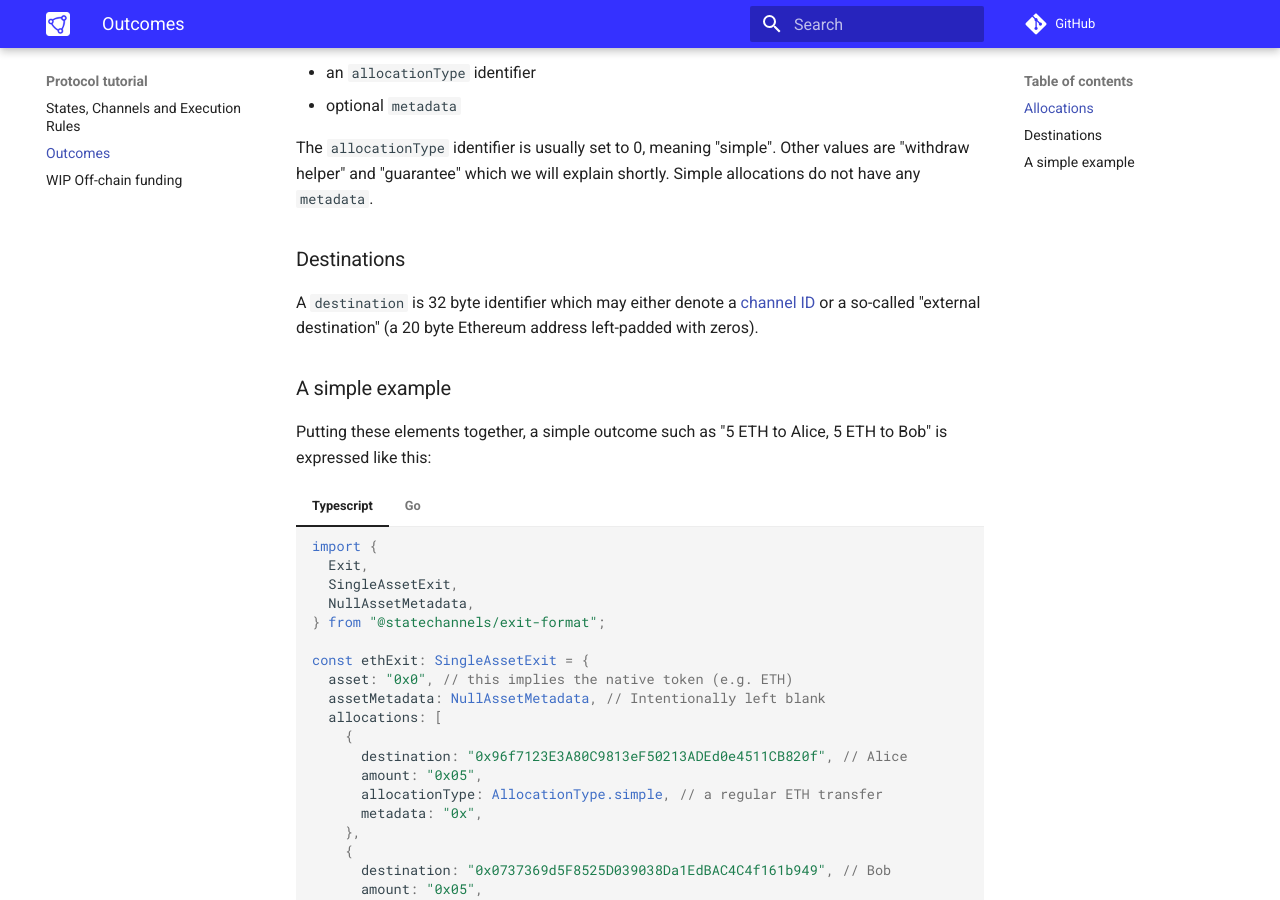
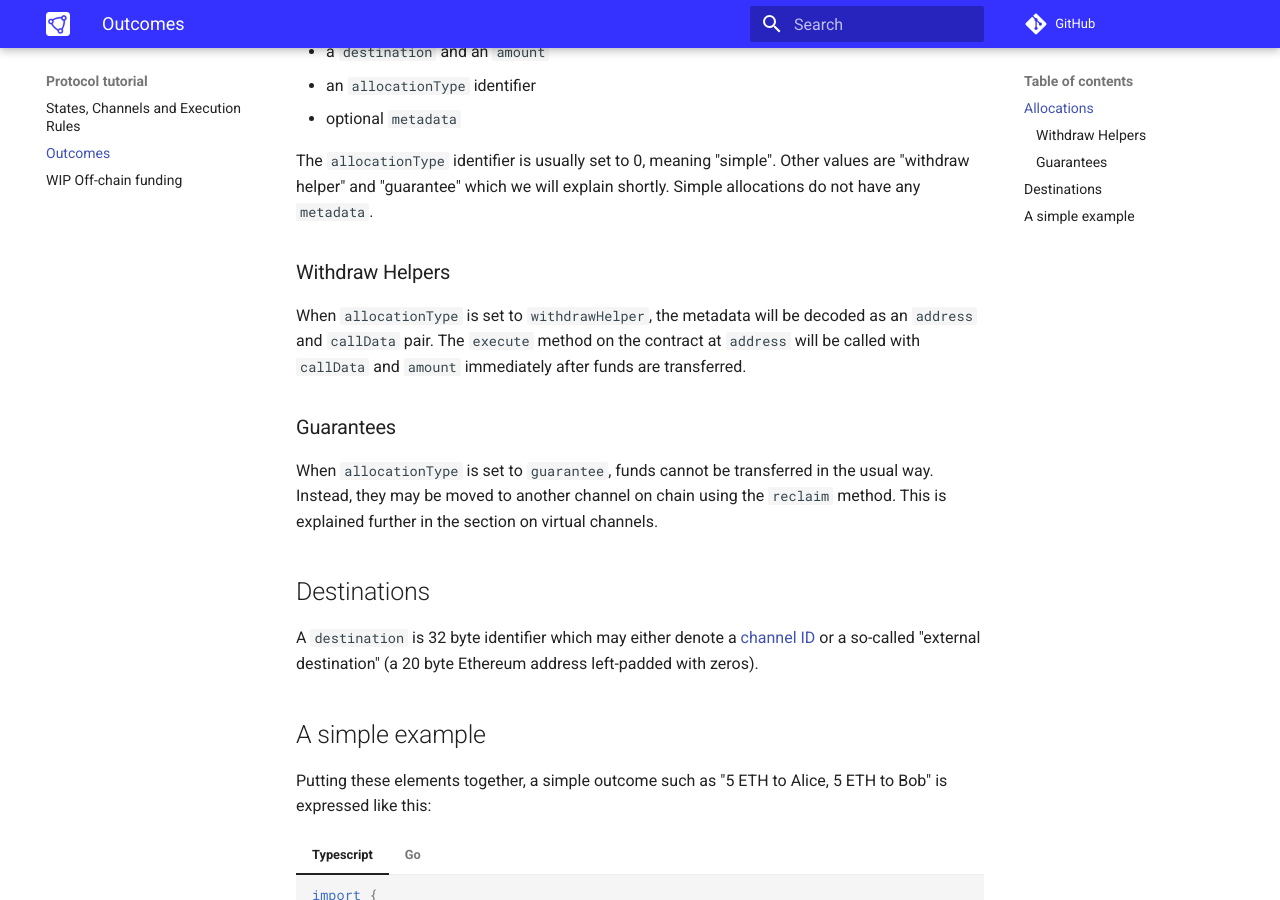
Before and after one commit to statechannels/go-nitro, an MkDocs documentation site: the page built from docs/protocol-tutorial/0002-outcomes.md, in a window 1280 px wide and 900 px high, scrolled down 739 px. Built offline with MkDocs 1.6.1 and Material for MkDocs 9.7.7, drawn with Linux system fonts in a browser that asks for light colours; comment, search, counter and statistics services are not loaded.

Commit message:
add sections on withdrawhelpers and gurantees

```diff
--- a/docs/protocol-tutorial/0002-outcomes.md
+++ b/docs/protocol-tutorial/0002-outcomes.md
@@ -16,7 +16,7 @@ An `Outcome` is an array of `SingleAssetExits`, each specifying:
 
 The optional `assetMetadata` is used only by more exotic asset types, and is zero-ed out for native and ERC20 assets.
 
-### Allocations
+## Allocations
 
 An `allocation` is
 
@@ -26,11 +26,19 @@ An `allocation` is
 
 The `allocationType` identifier is usually set to 0, meaning "simple". Other values are "withdraw helper" and "guarantee" which we will explain shortly. Simple allocations do not have any `metadata`.
 
-### Destinations
+### Withdraw Helpers
+
+When `allocationType` is set to `withdrawHelper`, the metadata will be decoded as an `address` and `callData` pair. The `execute` method on the contract at `address` will be called with `callData` and `amount` immediately after funds are transferred.
+
+### Guarantees
+
+When `allocationType` is set to `guarantee`, funds cannot be transferred in the usual way. Instead, they may be moved to another channel on chain using the `reclaim` method. This is explained further in the section on virtual channels.
+
+## Destinations
 
 A `destination` is 32 byte identifier which may either denote a [channel ID](./0001-states-channels-execution-rules.md#channel-ids) or a so-called "external destination" (a 20 byte Ethereum address left-padded with zeros).
 
-### A simple example
+## A simple example
 
 Putting these elements together, a simple outcome such as "5 ETH to Alice, 5 ETH to Bob" is expressed like this:
 
```
